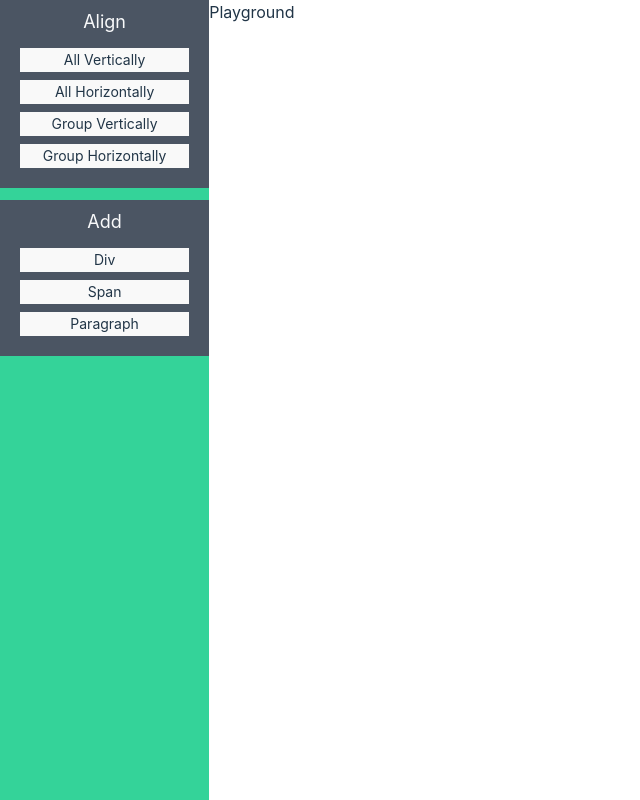
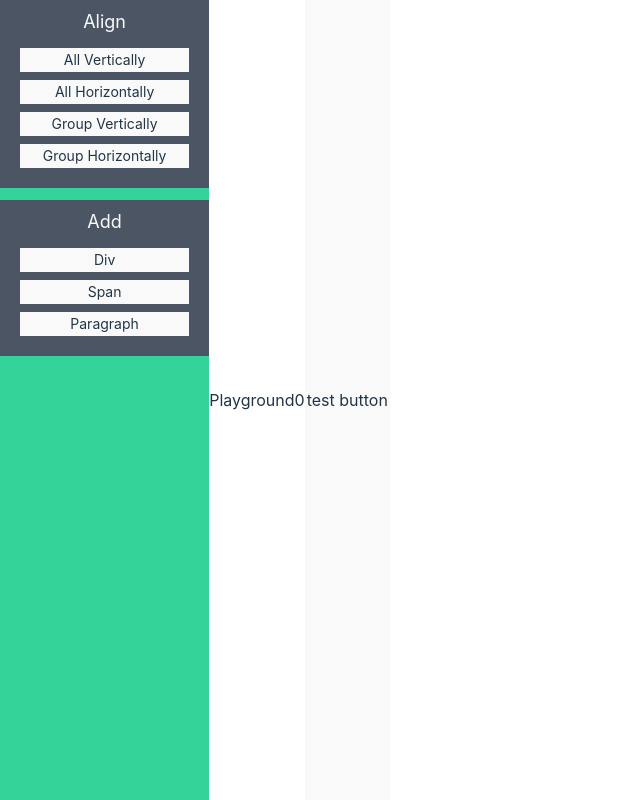
Before and after one commit to 2duckchun/yune, a React (Vite) app: page / in a window 1280 px wide. Shown: the whole page, without its empty margins (0-640 px from the left). Built offline with nearby package versions, Linux system fonts and the light colour scheme.

Commit message:
feat: apply managing context at Playground component

```diff
--- a/src/components/playground/playground.tsx
+++ b/src/components/playground/playground.tsx
@@ -1,5 +1,6 @@
 import { FunctionComponent, HTMLAttributes } from 'react'
 import { cn } from '@/lib/utils'
+import { useElementStateManagingContext } from '@/contexts/element-state-manage-context'
 
 interface PlaygroundProps extends HTMLAttributes<HTMLDivElement> {}
 
@@ -7,9 +8,13 @@ export const Playground: FunctionComponent<PlaygroundProps> = ({
   className,
   ...props
 }): JSX.Element => {
+  const { elementList } = useElementStateManagingContext()
+
   return (
     <section className={cn('h-full w-full', className)} {...props}>
       Playground
+      {elementList}
+      <button onClick={() => {}}>test button</button>
     </section>
   )
 }
--- a/src/pages/main.tsx
+++ b/src/pages/main.tsx
@@ -2,6 +2,7 @@ import { FunctionComponent, HTMLAttributes } from 'react'
 import { cn } from '@/lib/utils'
 import { Playground } from '@/components/playground/playground'
 import { SideMenu } from '@/components/playground/side-menu'
+import { ElementStateMagagingContextProvider } from '@/providers/use-element-state-managing-context'
 
 interface MainProps extends HTMLAttributes<HTMLDivElement> {}
 
@@ -10,9 +11,11 @@ export const Main: FunctionComponent<MainProps> = ({
   ...props
 }): JSX.Element => {
   return (
-    <div className={cn('flex h-screen w-full', className)} {...props}>
-      <SideMenu />
-      <Playground />
-    </div>
+    <ElementStateMagagingContextProvider>
+      <div className={cn('flex h-screen w-full', className)} {...props}>
+        <SideMenu />
+        <Playground />
+      </div>
+    </ElementStateMagagingContextProvider>
   )
 }
```
